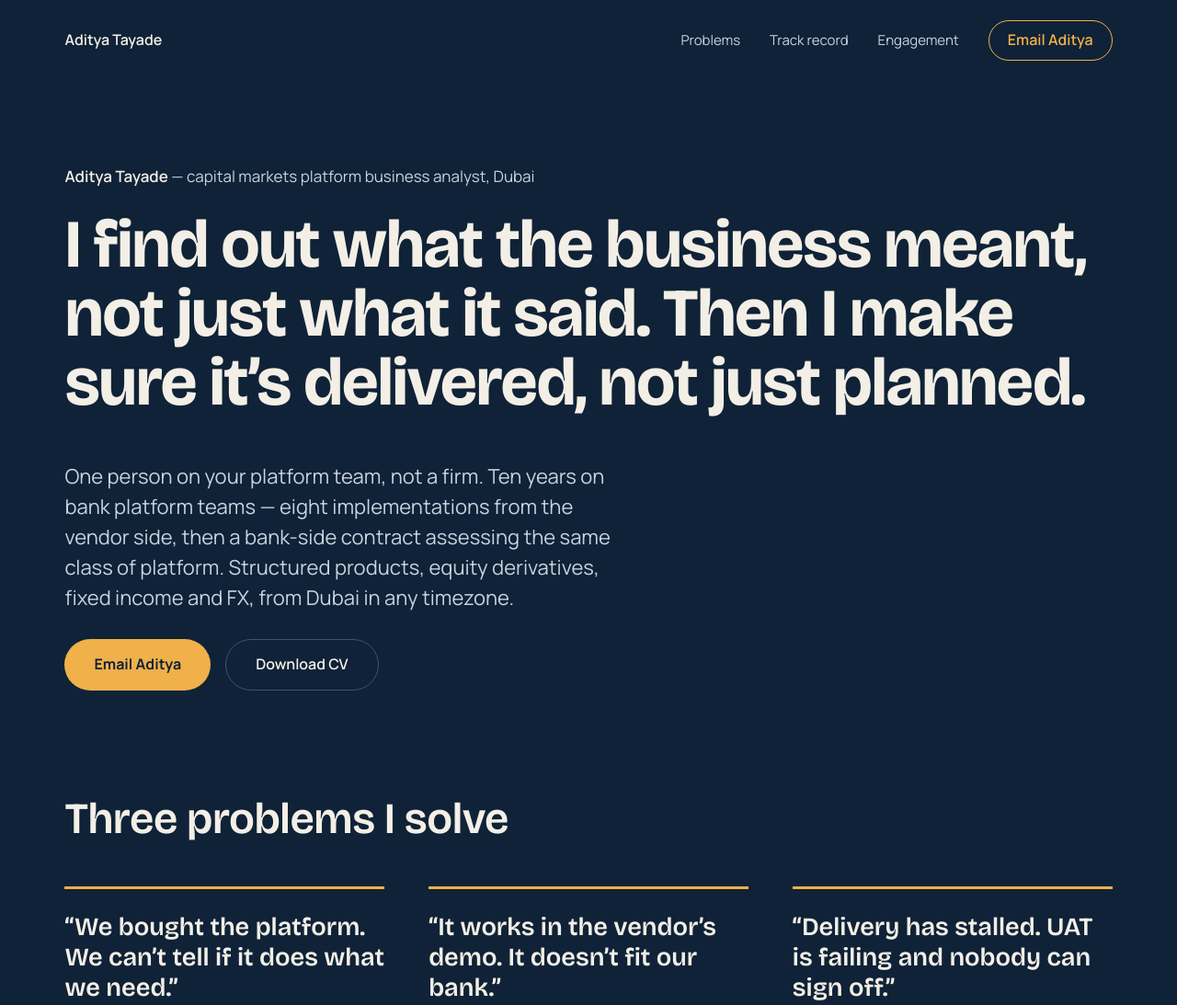
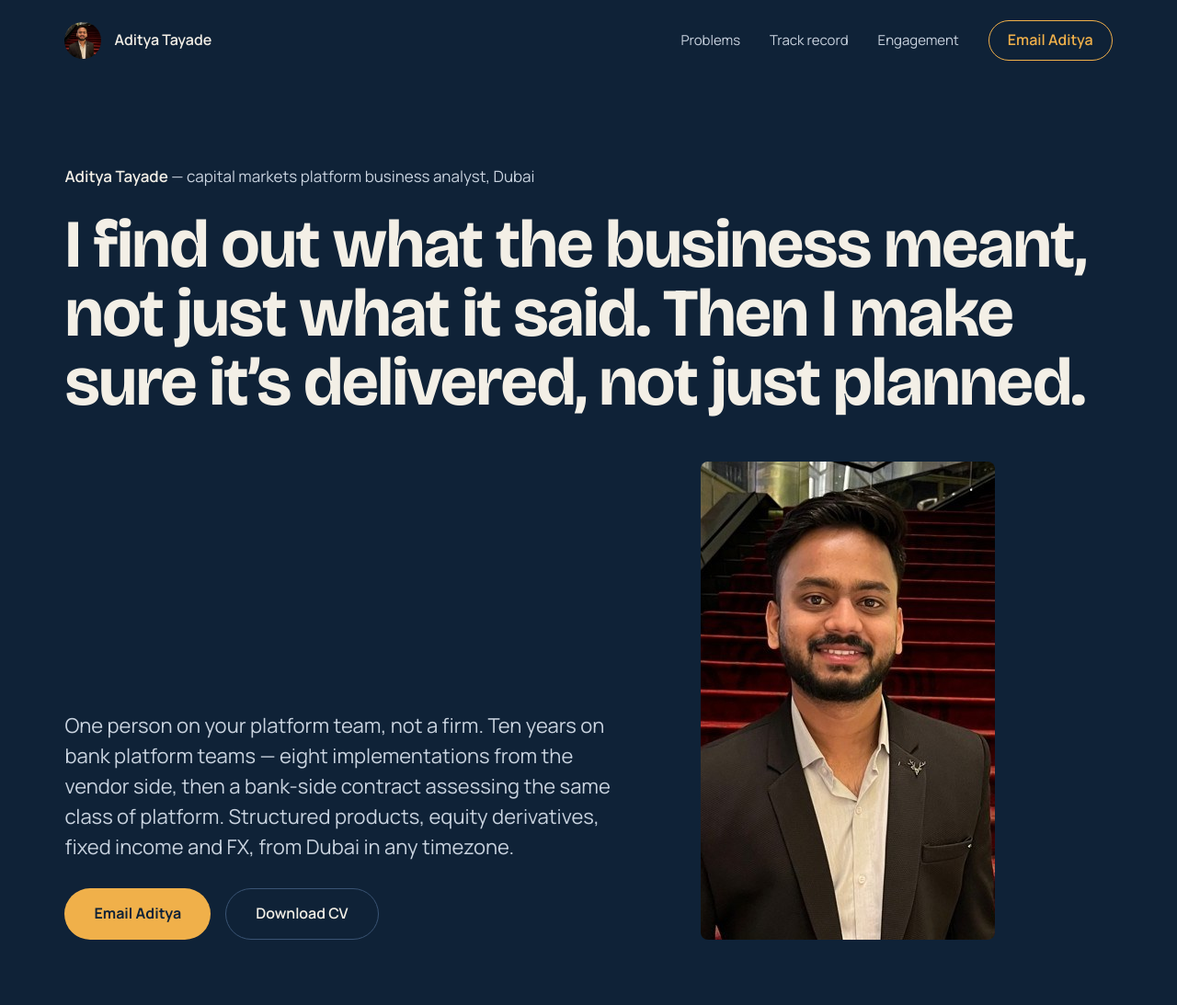
Before and after one commit to adityatayade19/adityatayade19.github.io, a plain HTML site: page index.html in a window 1280 px wide. Shown: the top 1093 px of the page at 92% size. Drawn offline with nearby package versions, Linux system fonts and the light colour scheme.

Commit message:
Profile Photo

```diff
--- a/index.html
+++ b/index.html
@@ -15,6 +15,9 @@
 <meta property="og:description" content="Independent capital markets consultant. Vendor platform fit, core banking integration and delivery for structured products, equity derivatives, fixed income and FX. Eight bank implementations, six countries.">
 <meta property="og:url" content="https://adityatayade.com/">
 <meta property="og:locale" content="en_AE">
+<meta property="og:image" content="https://adityatayade.com/aditya-tayade.jpg">
+<meta property="og:image:width" content="520">
+<meta property="og:image:height" content="520">
 <meta name="twitter:card" content="summary">
 
 <link rel="preconnect" href="https://fonts.googleapis.com">
@@ -30,6 +33,7 @@
   "jobTitle": "Capital Markets Platform Consultant",
   "description": "Independent capital markets techno-functional consultant based in Dubai. Ten years implementing third-party trading, structured products and wealth management platforms inside banks — vendor platform fit, core banking integration and delivery across structured products, equity derivatives, fixed income and FX.",
   "url": "https://adityatayade.com/",
+  "image": "https://adityatayade.com/aditya-tayade.jpg",
   "email": "mailto:aditya.tayade94@gmail.com",
   "telephone": "",
   "address": {
@@ -152,12 +156,11 @@
     font-size: 1rem;
   }
   .brand:hover { color: var(--ink); text-decoration: none; }
-  .mark {
+  .avatar {
     width: 2.5rem; height: 2.5rem;
-    display: grid; place-items: center;
-    background: var(--accent); color: var(--bg);
-    font-family: var(--display); font-weight: 800; font-size: 1.125rem;
-    border-radius: 4px;
+    border-radius: 50%;
+    object-fit: cover;
+    display: block;
   }
   .nav {
     display: flex;
@@ -233,13 +236,6 @@
     flex-wrap: wrap;
     gap: 1rem;
   }
-  /*
-    Headshot slot. When the portrait exists, replace this comment with:
-    <figure class="portrait">
-      <img src="aditya-tayade.jpg" alt="Aditya Tayade" width="640" height="640" loading="eager">
-    </figure>
-    and the .portrait rule below sizes it. Until then the hero text spans full width.
-  */
   .portrait { margin: 0; justify-self: end; }
   .portrait img {
     display: block;
@@ -409,7 +405,10 @@
 <a class="skip" href="#main">Skip to content</a>
 
 <header class="wrap site-header">
-  <a class="brand" href="#top" aria-label="Aditya Tayade, home">Aditya Tayade</a>
+  <a class="brand" href="#top" aria-label="Aditya Tayade, home">
+    <img class="avatar" src="aditya-tayade.jpg" alt="" width="40" height="40">
+    <span>Aditya Tayade</span>
+  </a>
   <nav class="nav" aria-label="Site">
     <a class="nav-links" href="#problems">Problems</a>
     <a class="nav-links" href="#record">Track record</a>
@@ -431,7 +430,9 @@
           <a class="btn-outline" href="cv.pdf">Download CV</a>
         </div>
       </div>
-      <!-- Headshot slot: insert <figure class="portrait"> here once the portrait exists (see CSS comment). -->
+      <figure class="portrait">
+        <img src="aditya-tayade.jpg" alt="Aditya Tayade" width="520" height="520" loading="eager" decoding="async">
+      </figure>
     </div>
   </section>
 
```
Also changed, not shown: aditya-tayade.jpg (added).
